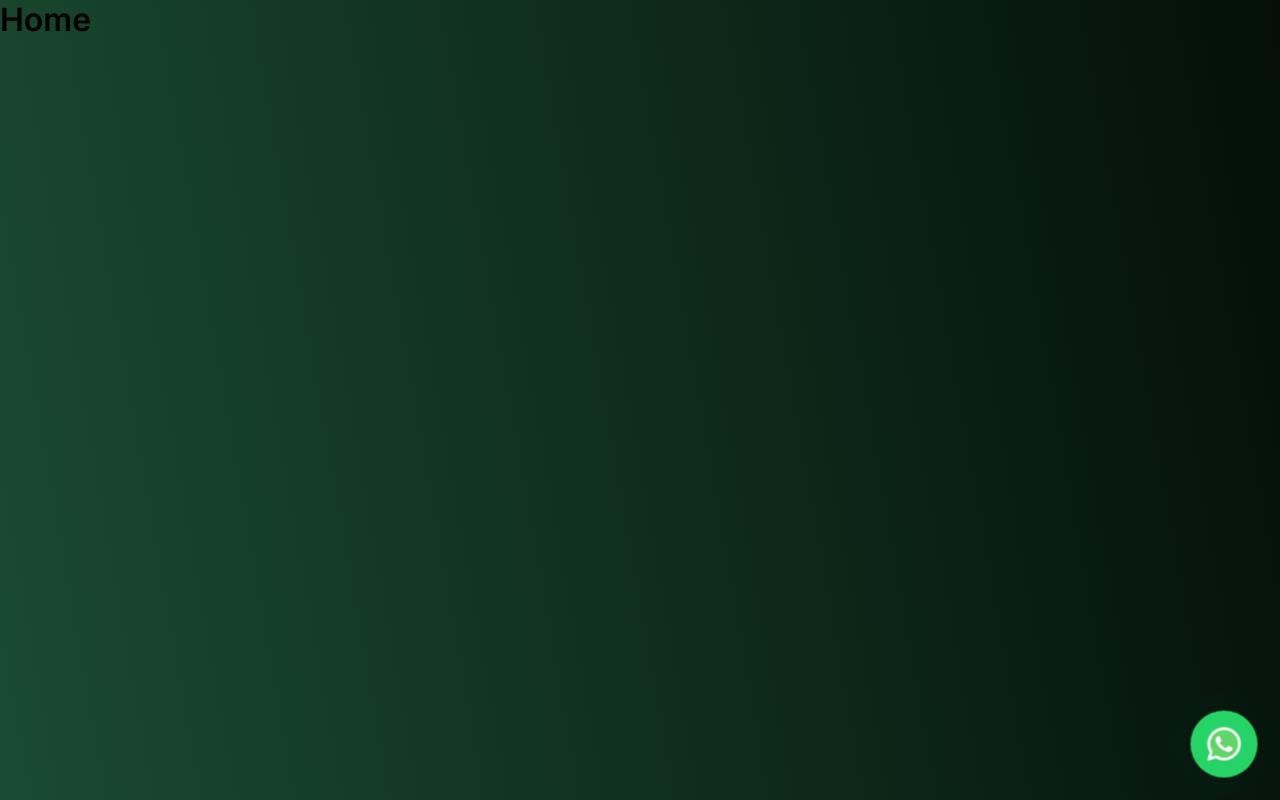
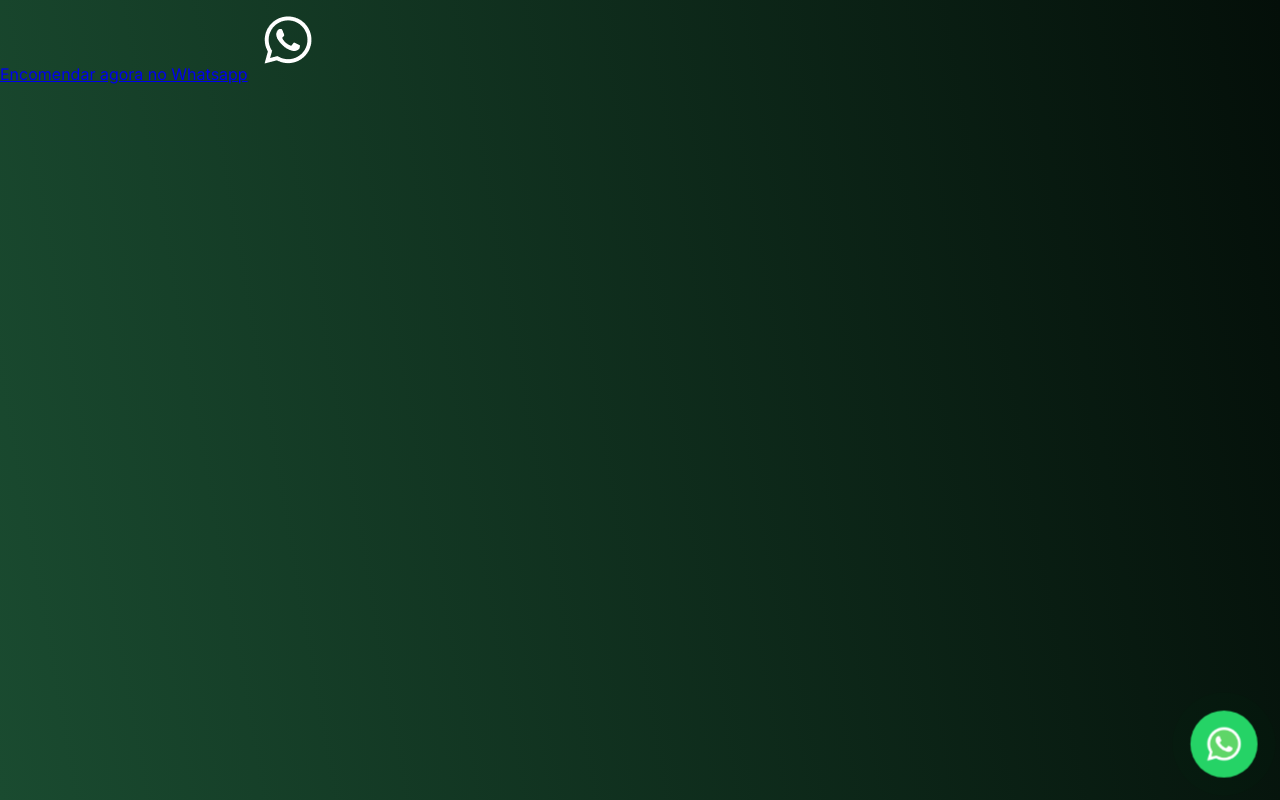
Before and after one commit to DaviBisewski/frango_landingpage, a React (Vite) app: page / in a window 1280 px wide. Built offline with nearby package versions, Linux system fonts and the light colour scheme.

Commit message:
Remove componente Home e adiciona botão de pedido via WhatsApp

```diff
--- a/src/App.jsx
+++ b/src/App.jsx
@@ -1,10 +1,10 @@
-import WhatsAppButton from './components/ui/WhatsappButton'
-import Home from './pages/Home'
+import RedzapButton from './components/ui/RedzapButton';
+import WhatsAppButton from './components/ui/WhatsappButton';
 
 function App() {
   return (
     <>
-      <Home />
+      <RedzapButton />
       <WhatsAppButton />
     </>
   );
--- /dev/null
+++ b/src/components/ui/RedzapButton.css
@@ -0,0 +1,82 @@
+.whatsapp-fab {
+  display: inline-flex;
+  align-items: center;
+  gap: 14px;
+
+  padding: 14px 28px;
+  border-radius: 999px;
+
+  background-color: #e50914;
+  color: #ffffff;
+
+  font-family: var(--font-body);
+  font-size: 16px;
+  font-weight: 600;
+  text-decoration: none;
+
+  box-shadow: 0 10px 25px rgba(0, 0, 0, 0.35);
+
+  transition: transform 0.2s ease, box-shadow 0.2s ease;
+}
+
+.whatsapp-fab:hover {
+  transform: translateY(-2px);
+  box-shadow: 0 14px 32px rgba(0, 0, 0, 0.45);
+}
+
+.whatsapp-fab_icon {
+  width: 22px;
+  height: 22px;
+  object-fit: contain;
+}
+
+.whatsapp-fab_text {
+  line-height: 1.2;
+}
+
+/* -------------------------
+   RESPONSIVO
+--------------------------*/
+
+/* Tablets e telas médias */
+@media (max-width: 1024px) {
+  .whatsapp-fab {
+    font-size: 15px;
+    padding: 13px 24px;
+    gap: 12px;
+  }
+
+  .whatsapp-fab_icon {
+    width: 20px;
+    height: 20px;
+  }
+}
+
+/* Mobile */
+@media (max-width: 768px) {
+  .whatsapp-cta {
+    width: 100%;
+    justify-content: center;
+
+    font-size: 15px;
+    padding: 16px 20px;
+  }
+
+  .whatsapp-cta__icon {
+    width: 20px;
+    height: 20px;
+  }
+}
+
+/* Mobile pequeno */
+@media (max-width: 480px) {
+  .whatsapp-cta {
+    font-size: 14px;
+    padding: 14px 18px;
+  }
+
+  .whatsapp-cta__icon {
+    width: 18px;
+    height: 18px;
+  }
+}
--- /dev/null
+++ b/src/components/ui/RedzapButton.jsx
@@ -0,0 +1,26 @@
+import "./RedzapButton.css";
+import iconzap from "../../icons/whatsapp.png";
+
+export default function RedzapButton() {
+  const phoneNumber = "5547984828184";
+  const message = "Olá! Gostaria de fazer um pedido.";
+
+  const whatsappUrl = `https://wa.me/${phoneNumber}?text=${encodeURIComponent(message)}`;
+
+  return(
+    <a
+      href={whatsappUrl}
+      target="_blank"
+      rel="noopener noreferrer"
+      aria-label="Entrar em contato pelo WhatsApp"
+      title="Falar no WhatsApp"
+      className="redzap-fab"
+    >
+        <span className="redzap-icon_text">
+            Encomendar agora no Whatsapp
+        </span>
+
+        <img src={iconzap} alt="Ícone do WhatsApp" className="redzap-icon" aria-hidden="true" />
+    </a>
+  );
+}
--- a/src/pages/Home.jsx
+++ /dev/null
@@ -1,9 +0,0 @@
-function Home() {
-  return (
-    <>
-      <h1 className="text-3xl font-bold text-white">Home</h1>
-    </>
-  )
-}
-
-export default Home
```
